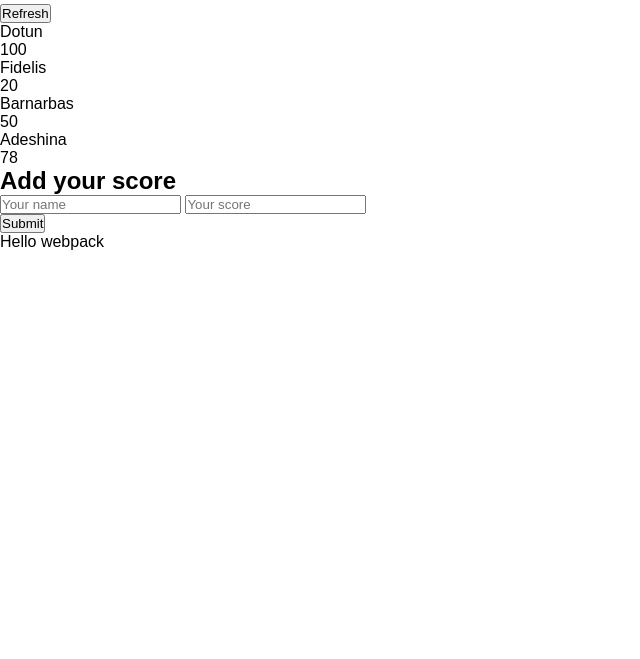
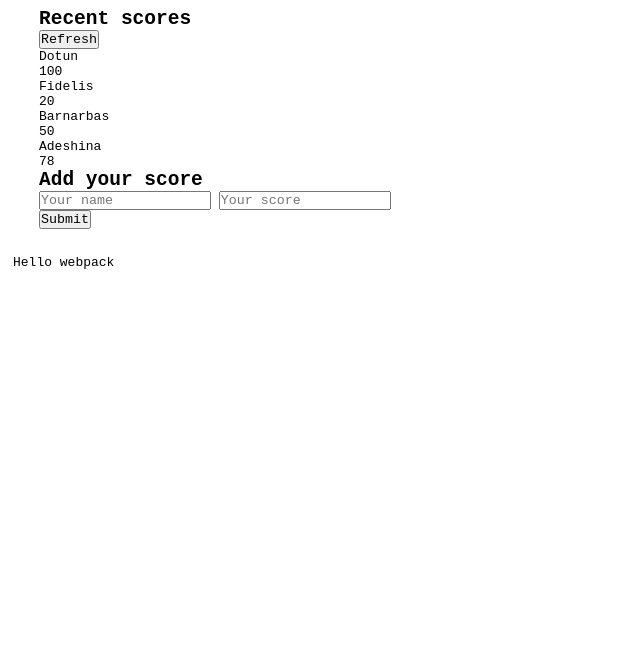
Before and after one commit to Nuga0909/Leaderboard, a website built with webpack: page src/index.html in a window 1280 px wide. Shown: the part 141-800 px from the top of the page, without its empty margins (0-640 px from the left). Built offline with nearby package versions, Linux system fonts and the light colour scheme.

Commit message:
Add styling to webpage

```diff
--- a/src/index.html
+++ b/src/index.html
@@ -7,7 +7,7 @@
   </head>
   <body>
     <h1>Leaderboard</h1>
-    <main id="main">
+    <section id="main">
       <div class="item leaderboard-container">
         <div class="container-title">
           <h2>Recent scores</h2>
@@ -44,6 +44,6 @@
           </div>
         </form>
       </div>
-    </main>
+    </section>
   </body>
 </html>
--- a/src/style.css
+++ b/src/style.css
@@ -2,14 +2,19 @@
   margin: 0;
   padding: 0;
   box-sizing: border-box;
-  font-family: sans-serif;
+  font-family: monospace;
 }
 
 body {
   max-height: 100vh;
   margin-top: 80px;
+  padding: 1em;
 }
 
 ul {
   list-style-type: none;
 }
+
+section {
+  padding: 2em;
+}
```
Also changed, not shown: dist/index.html, dist/main.js.
